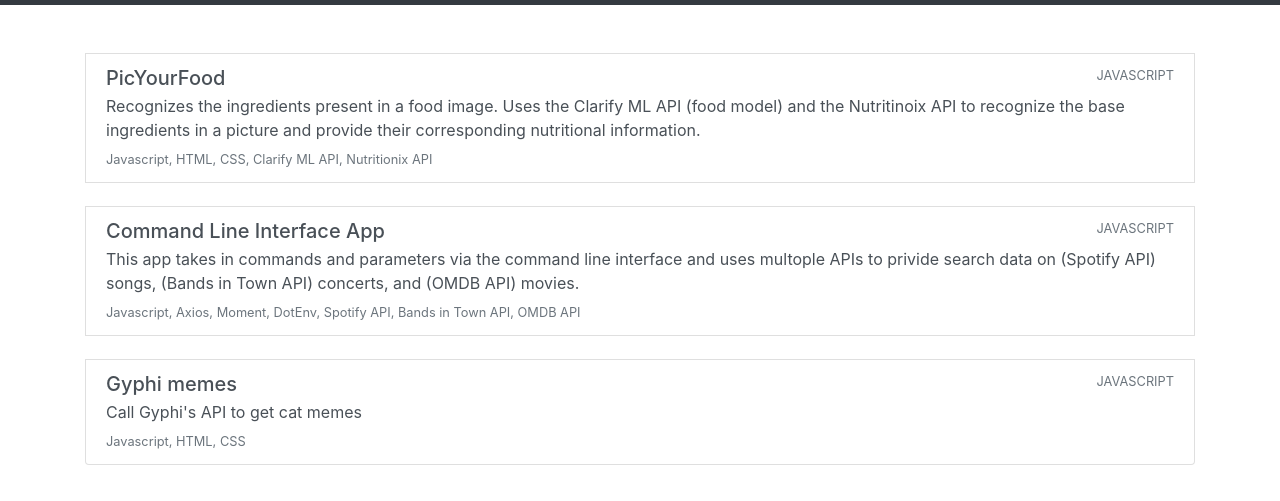
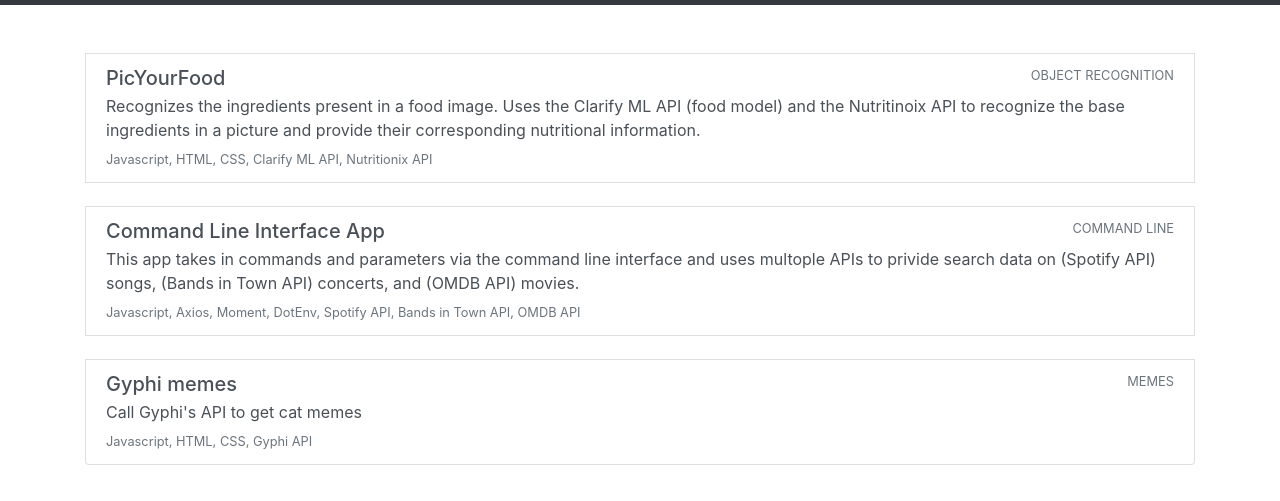
Before and after one commit to fedevillalp/homepage, a website: page code.html in a window 1280 px wide. Shown: the part 51-552 px from the top of the page. Drawn offline with Linux system fonts and the light colour scheme.

Commit message:
added liri

```diff
--- a/code.html
+++ b/code.html
@@ -62,7 +62,7 @@
         <a href=" https://fedevillalp.github.io/picyourfood/" class="list-group-item list-group-item-action">
             <div class="d-flex w-100 justify-content-between">
             <h5 class="mb-1">PicYourFood</h5>
-            <small class="text-muted">JAVASCRIPT</small>
+            <small class="text-muted">OBJECT RECOGNITION</small>
             </div>
             <p class="mb-1">Recognizes the ingredients present in a food image. Uses the Clarify ML API (food model) and the Nutritinoix API to recognize the base ingredients in a picture and provide their corresponding nutritional information.</p>
             <small class="text-muted">Javascript, HTML, CSS, Clarify ML API, Nutritionix API</small>
@@ -73,7 +73,7 @@
         <a href="https://github.com/fedevillalp/liri-node-app" class="list-group-item list-group-item-action">
           <div class="d-flex w-100 justify-content-between">
             <h5 class="mb-1">Command Line Interface App</h5>
-            <small class="text-muted">JAVASCRIPT</small>
+            <small class="text-muted">COMMAND LINE</small>
           </div>
           <p class="mb-1">This app takes in commands and parameters via the command line interface and uses multople APIs to privide search data on (Spotify API) songs, (Bands in Town API) concerts, and (OMDB API) movies. </p>
           <small class="text-muted">Javascript, Axios, Moment, DotEnv, Spotify API, Bands in Town API, OMDB API</small>
@@ -84,10 +84,10 @@
         <a href="https://fedevillalp.github.io/giphy/" class="list-group-item list-group-item-action">
           <div class="d-flex w-100 justify-content-between">
             <h5 class="mb-1">Gyphi memes</h5>
-            <small class="text-muted">JAVASCRIPT</small>
+            <small class="text-muted">MEMES</small>
           </div>
           <p class="mb-1">Call Gyphi's API to get cat memes</p>
-          <small class="text-muted">Javascript, HTML, CSS</small>
+          <small class="text-muted">Javascript, HTML, CSS, Gyphi API</small>
         </a>
 
     </div>
```
